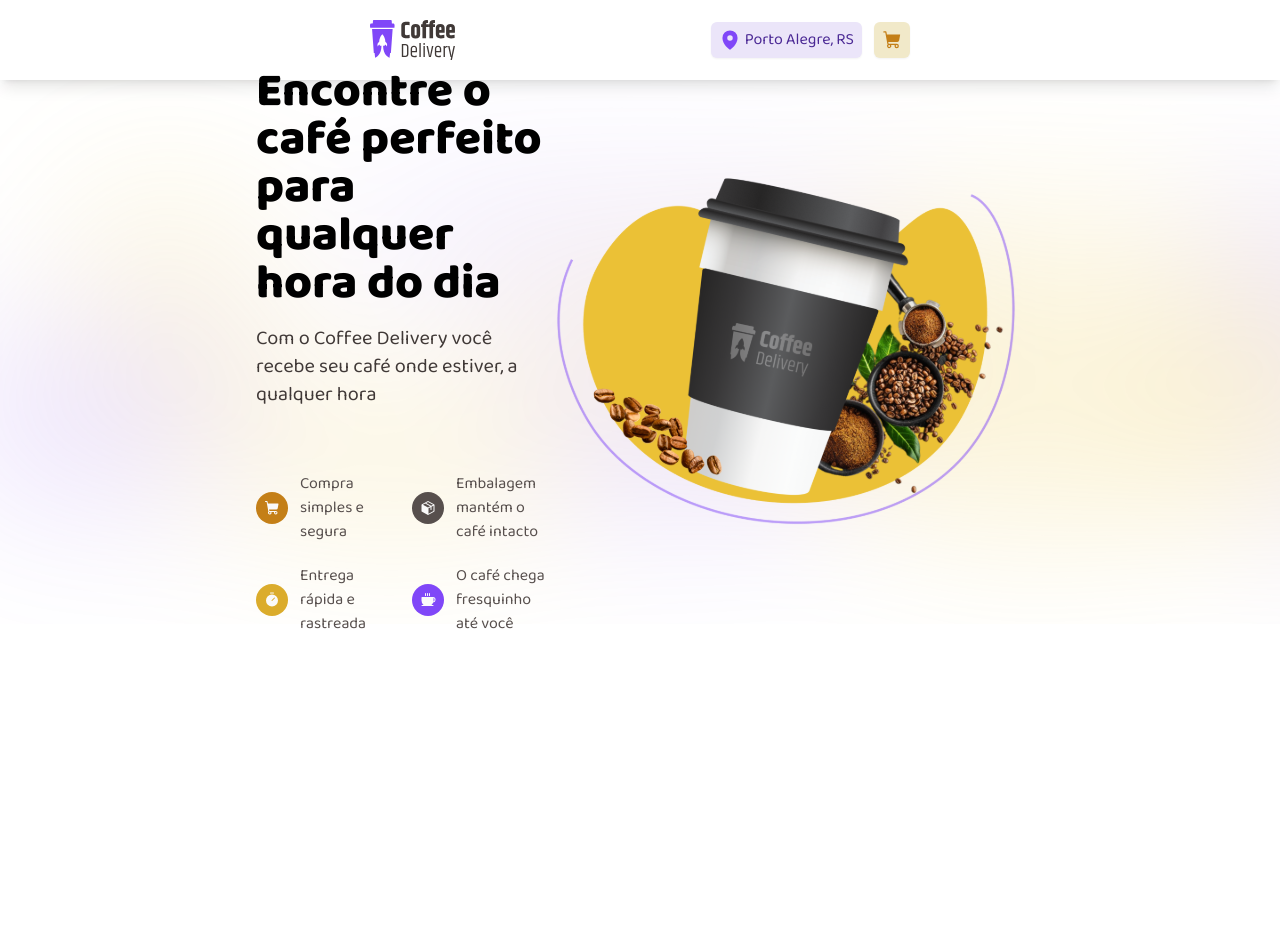
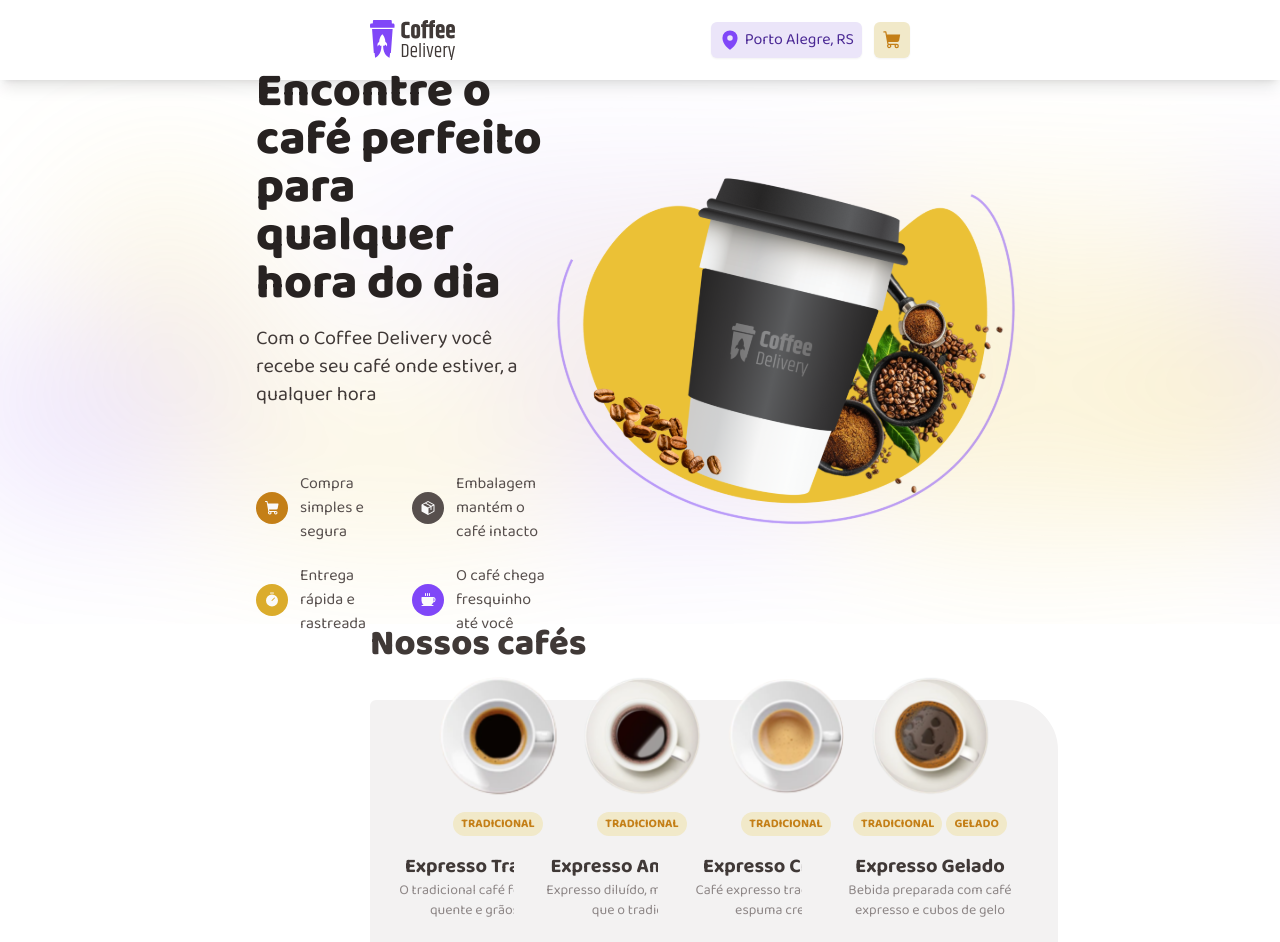
Before and after one commit to lucasptcastro/coffee-delivery, a Next.js app: page / in a window 1280 px wide. Shown: the top 942 px of the page. Before the commit the page ends 800 px from the top, so only its background shows below. Built offline with nearby package versions, Linux system fonts and the light colour scheme.

Commit message:
✨ feat: created second section

```diff
--- a/src/pages/index.tsx
+++ b/src/pages/index.tsx
@@ -1,15 +1,122 @@
 import Image from "next/image";
 import Layout from "./layout";
 import { Coffee, Package, ShoppingCart, Timer } from "@phosphor-icons/react";
+import Catalog, { ICatalogo } from "@/components/Catalog";
 
 export default function Home() {
+  const coffees: Array<ICatalogo> = [
+    {
+      coffee_image: "/coffees/expresso.svg",
+      tags: ["Tradicional"],
+      title: "Expresso Tradicional",
+      description: "O tradicional café feito com água quente e grãos moídos",
+      price: 9.9,
+    },
+    {
+      coffee_image: "/coffees/americano.svg",
+      tags: ["Tradicional"],
+      title: "Expresso Americano",
+      description: "Expresso diluído, menos intenso que o tradicional",
+      price: 9.9,
+    },
+    {
+      coffee_image: "/coffees/expresso_cremoso.svg",
+      tags: ["Tradicional"],
+      title: "Expresso Cremoso",
+      description: "Café expresso tradicional com espuma cremosa",
+      price: 9.9,
+    },
+    {
+      coffee_image: "/coffees/cafe_gelado.svg",
+      tags: ["Tradicional", "Gelado"],
+      title: "Expresso Gelado",
+      description: "Bebida preparada com café expresso e cubos de gelo",
+      price: 9.9,
+    },
+    {
+      coffee_image: "/coffees/cafe_com_leite.svg",
+      tags: ["Tradicional", "Com leite"],
+      title: "Café com Leite",
+      description: "Meio a meio de expresso tradicional com leite vaporizado",
+      price: 9.9,
+    },
+    {
+      coffee_image: "/coffees/latte.svg",
+      tags: ["Tradicional", "Com leite"],
+      title: "Latte",
+      description:
+        "Uma dose de café expresso com o dobro de leite e espuma cremosa",
+      price: 9.9,
+    },
+    {
+      coffee_image: "/coffees/capuccino.svg",
+      tags: ["Tradicional", "Com leite"],
+      title: "Capuccino",
+      description:
+        "Bebida com canela feita de doses iguais de café, leite e espuma",
+      price: 9.9,
+    },
+    {
+      coffee_image: "/coffees/macchiato.svg",
+      tags: ["Tradicional", "Com leite"],
+      title: "Macchiato",
+      description:
+        "Café expresso misturado com um pouco de leite quente e espuma",
+      price: 9.9,
+    },
+    {
+      coffee_image: "/coffees/mochaccino.svg",
+      tags: ["Tradicional", "Com leite"],
+      title: "Mocaccino",
+      description: "Café expresso com calda de chocolate, pouco leite e espuma",
+      price: 9.9,
+    },
+    {
+      coffee_image: "/coffees/chocolate_quente.svg",
+      tags: ["Tradicional", "Com leite"],
+      title: "Chocolate Quente",
+      description:
+        "Bebida feita com chocolate dissolvido no leite quente e café",
+      price: 9.9,
+    },
+    {
+      coffee_image: "/coffees/cubano.svg",
+      tags: ["Especial", "Alcoólico", "Gelado"],
+      title: "Cubano",
+      description:
+        "Drink gelado de café expresso com rum, creme de leite e hortelã",
+      price: 9.9,
+    },
+    {
+      coffee_image: "/coffees/havaiano.svg",
+      tags: ["Especial"],
+      title: "Havaiano",
+      description: "Bebida adocicada preparada com café e leite de coco",
+      price: 9.9,
+    },
+    {
+      coffee_image: "/coffees/arabe.svg",
+      tags: ["Especial"],
+      title: "Árabe",
+      description: "Bebida preparada com grãos de café árabe e especiarias",
+      price: 9.9,
+    },
+    {
+      coffee_image: "/coffees/irlandes.svg",
+      tags: ["Especial", "Alcoólico"],
+      title: "Irlandês",
+      description: "Bebida a base de café, uísque irlandês, açúcar e chantilly",
+      price: 9.9,
+    },
+  ];
+
   return (
     <Layout>
-      <section className="flex h-[544px] w-full items-center justify-evenly bg-[url('/Background.svg')] px-64">
+      <section className="flex h-[544px] w-full items-center justify-evenly bg-[url('/background.svg')] px-64">
         <div className="flex w-[588px] flex-col gap-16">
           {/* Textos */}
           <div className="flex flex-col gap-4">
-            <h1 className="font-baloo2 text-5xl font-extrabold">
+            <h1 className="font-baloo2 text-5xl font-extrabold text-base-title">
               Encontre o café perfeito para qualquer hora do dia
             </h1>
             <span className="font-roboto text-xl text-base-subtitle">
@@ -61,6 +168,25 @@
 
         <Image src={"/coffee.svg"} width={476} height={360} alt="" />
       </section>
+      <section className="flex h-[1645px] w-full flex-col gap-9 px-[370px]">
+        <h1 className="font-baloo2 text-4xl font-extrabold text-base-subtitle">
+          Nossos cafés
+        </h1>
+
+        {/* Catalog */}
+        <div className="grid w-full grid-cols-4 grid-rows-4 gap-9">
+          {coffees.map((coffee) => (
+            <Catalog
+              coffee_image={coffee.coffee_image}
+              tags={coffee.tags}
+              title={coffee.title}
+              description={coffee.description}
+              price={coffee.price}
+              key={coffee.title}
+            />
+          ))}
+        </div>
+      </section>
     </Layout>
   );
 }
```
